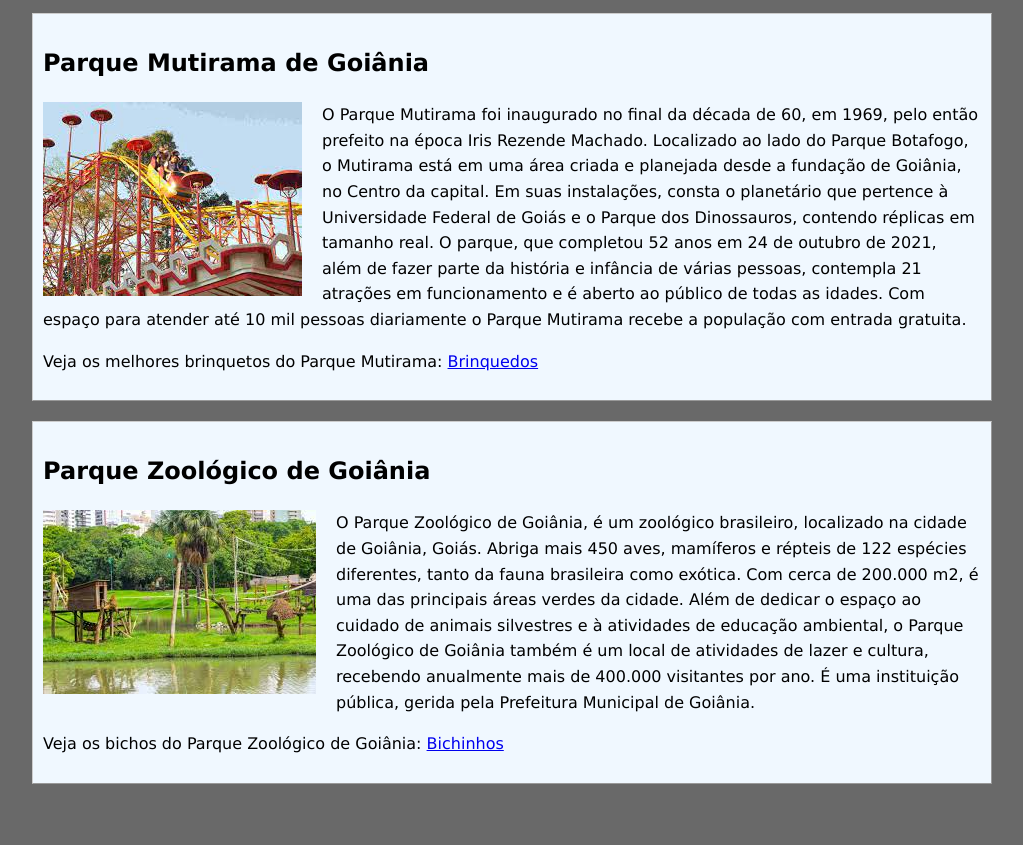
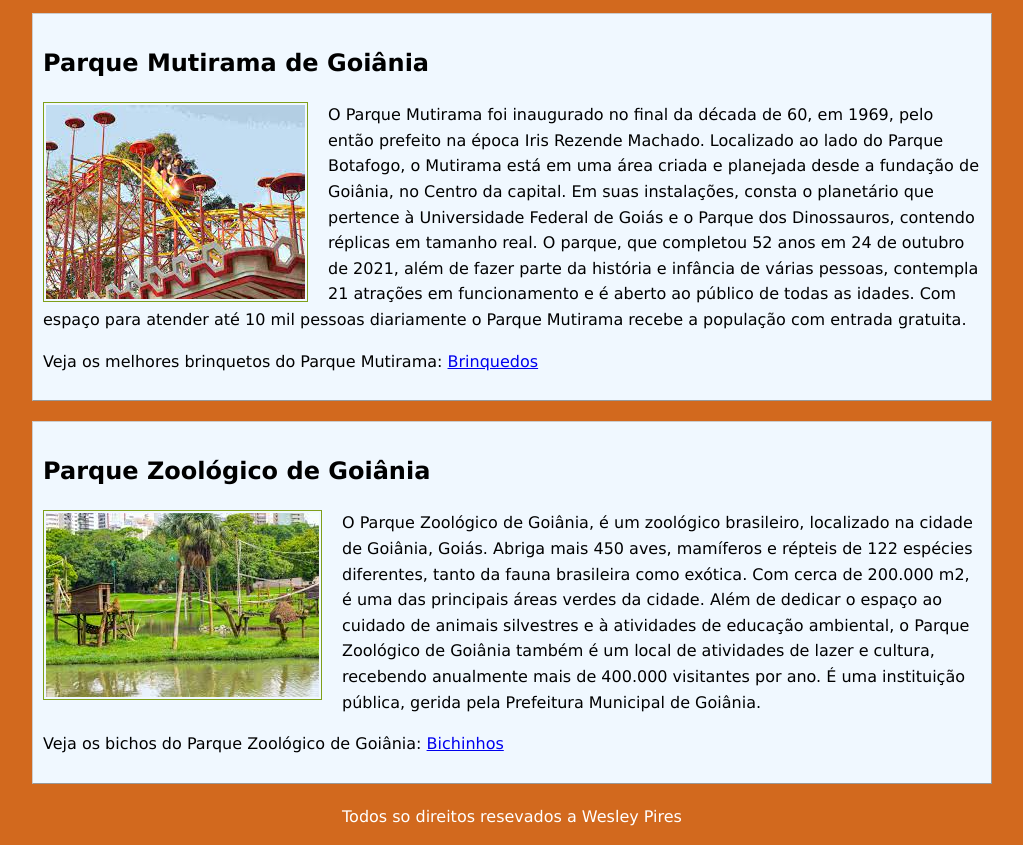
Before and after one commit to wesleypiresads/front-end, a plain HTML site: page index.html in a window 1280 px wide. Shown: the part 81-926 px from the top of the page, without its empty margins (128-1151 px from the left). Before the commit the page ends 885 px from the top, so only its background shows below. Drawn offline with Linux system fonts and the light colour scheme.

Commit message:
Adicionado o footer e estilos

```diff
--- a/index.html
+++ b/index.html
@@ -43,6 +43,9 @@
                 </p>
             </article>
         </section>
+        <footer>
+            <p>Todos so direitos resevados a Wesley Pires</p>
+        </footer>
     </main>
 </body>
 </html>
--- a/style.css
+++ b/style.css
@@ -1,9 +1,10 @@
 body {
-    background-color: dimgray;
+    background-color: chocolate;
     font-family: "Lucida Grande", "Lucida Sans Unicode", Verdana, sans-serif;
     line-height: 1.6;
 }
 h1 {
+    text-align: center;
     color: white;
 }
 main {
@@ -21,4 +22,10 @@ article {
 article img {
     float: left;
     margin: 0 20px 0 0;
+    border: 1px solid #7E9F19;
+    padding: 2px;
 }
+footer {
+    text-align: center;
+    color: white;
+}
```
